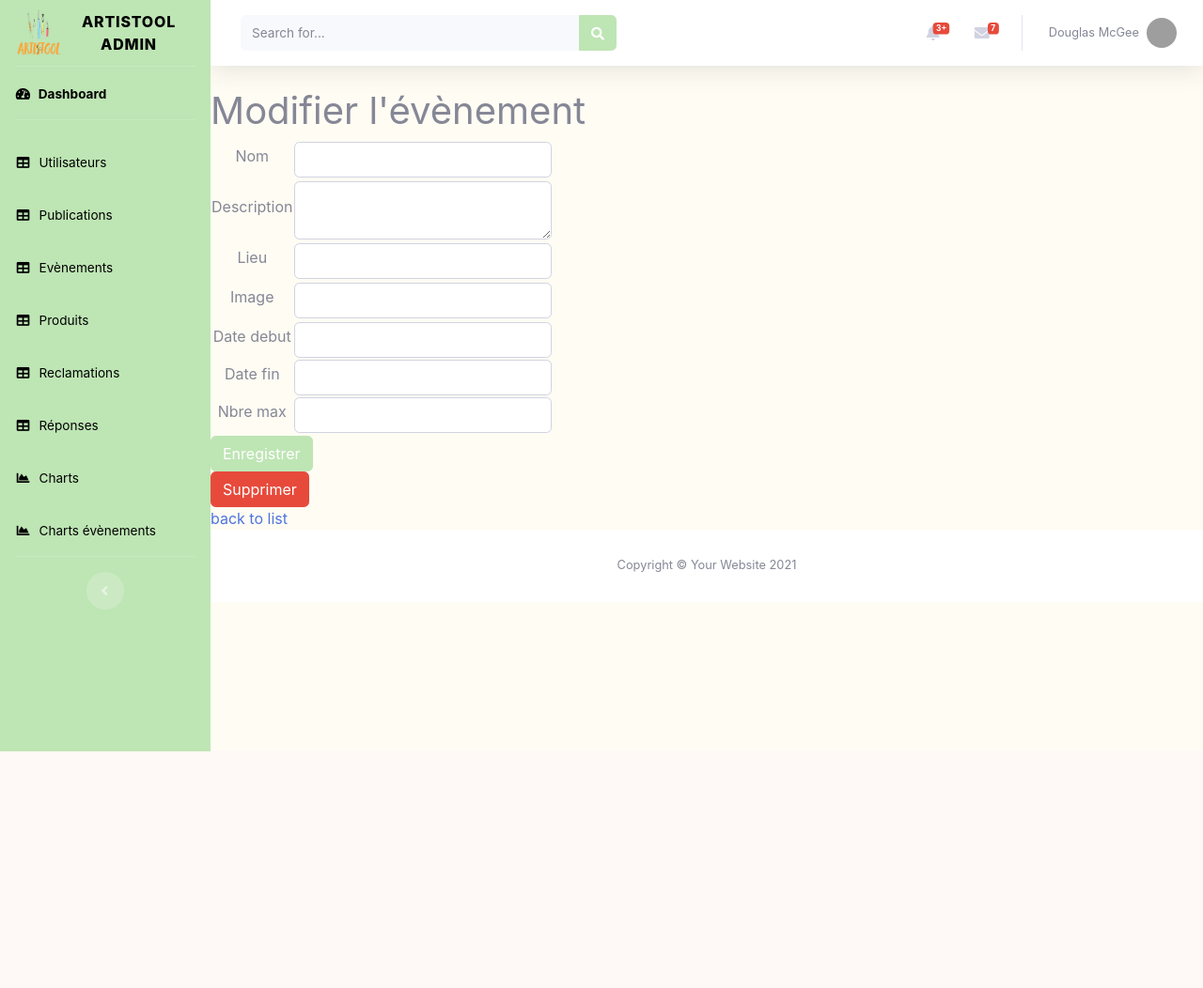
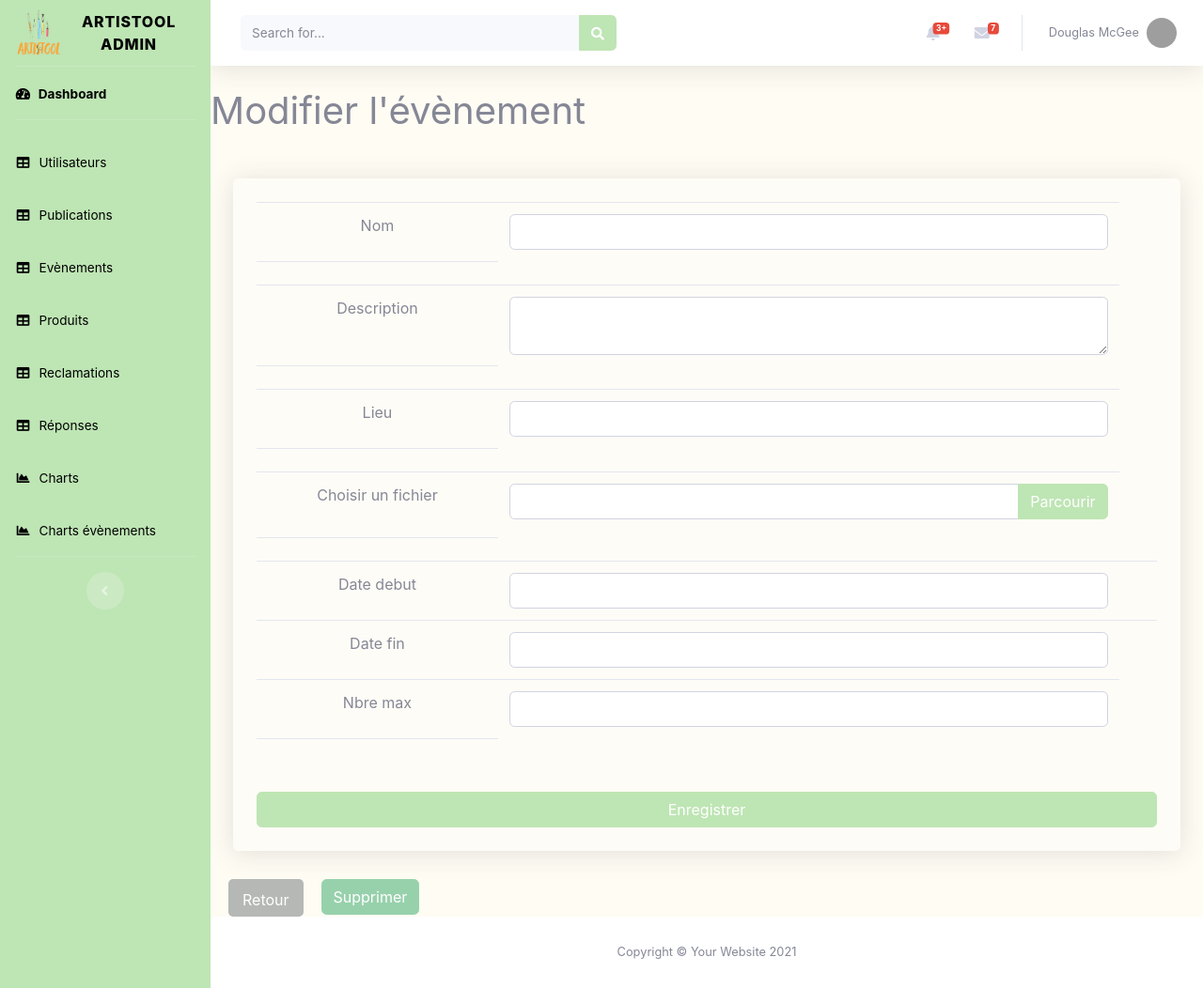
Before and after one commit to OnsFidha/pidev, a Symfony app: template templates/admin/editevent.html.twig in a window 1280 px wide. Shown: the whole page at 94% size. Before the commit the page ends 800 px from the top, so only its background shows below. Run offline with Twig, Linux system fonts and the light colour scheme; the template is opened without the code that fills it, so the values that code supplies are empty; form fields are guessed from the names that the template uses; some libraries are stand-ins or nearby versions; grey boxes are pictures that could not be loaded.

Commit message:
back styling and email editing

```diff
--- a/src/Form/EvenementType.php
+++ b/src/Form/EvenementType.php
@@ -42,7 +42,7 @@ class EvenementType extends AbstractType
 
             ->add('nbre_max',NumberType::class,['required'=>true,'label'=>'Nombre de participants maximale','attr' => ['class' => 'form-control'],])
             ->add('image', FileType::class, [
-                'label' => 'Image)',
+                'label' => 'Image',
                 // unmapped means that this field is not associated to any entity property
                 'mapped' => false,
                 // make it optional so you don't have to re-upload the PDF file
--- a/templates/admin/delete.html.twig
+++ b/templates/admin/delete.html.twig
@@ -1,4 +1,19 @@
 <form method="post" action="{{ path('admindeleteevent', {'id': event.id}) }}" onsubmit="return confirm('Êtes-vous sûr de vouloir supprimer cet évènement?');">
     <input type="hidden" name="_token" value="{{ csrf_token('delete' ~ event.id) }}">
-    <button class="btn btn-danger">Supprimer</button>
+   <button class="btn custom-btn-danger">
+    <i class="bi bi-trash"></i> Supprimer
+</button>
+<style>
+.custom-btn-danger {
+        background-color: #97d1ac;
+        color: #ffffff;
+        border-color: #97d1ac;
+    }
+
+.custom-btn-danger:hover {
+        background-color: #90d6a9;
+        color: #ffffff;
+        border-color: #90d6a9;
+    }
+</style>
 </form>
--- a/templates/admin/editevent.html.twig
+++ b/templates/admin/editevent.html.twig
@@ -4,12 +4,51 @@
 
 {% block body %}
     <h1>Modifier l'évènement</h1>
-    <div class="button-group">
+
     {{ include('admin/formevent.html.twig', {'button_label': 'Update'}) }}
+   <div class="custom-container">
+   <a href="{{ path('app_admin') }}" class="custom-btn">
+        <i class="bi bi-arrow-left"></i> Retour
+    </a>
+   <div class="btn1">
     {{ include('admin/delete.html.twig') }}
     </div>
 
-    <a href="{{ path('app_admin') }}">back to list</a>
+</div>
+<style>
+
+.custom-btn {
+    /* Add your custom styling here */
+    background-color: #b6b8b6;
+    color: #fff;
+    padding: 10px 15px;
+    text-decoration: none;
+    border-radius: 5px;
+    transition: background-color 0.3s;
+    height:40px;
+    margin-left:19px;
+
+}
+
+.custom-btn:hover {
+    background-color:#9e9e9e;
+    text-decoration: none;
+    color: #fff;
+}
+
+.custom-container {
+    display: flex;
+    margin-top:30px;
+    align-items:left;
+    /* Add any additional styling as needed */
+}
+.btn1{
+    margin-left:19px;
+    margin-right:20px;
+
+
+}
+</style>
 
 
 {% endblock %}
--- a/templates/admin/formevent.html.twig
+++ b/templates/admin/formevent.html.twig
@@ -1,66 +1,74 @@
 <link rel="stylesheet" href="https://unpkg.com/leaflet@1.9.4/dist/leaflet.css" integrity="sha256-p4NxAoJBhIIN+hmNHrzRCf9tD/miZyoHS5obTRR9BMY=" crossorigin="" />
 <script src="https://unpkg.com/leaflet@1.9.4/dist/leaflet.js" integrity="sha256-20nQCchB9co0qIjJZRGuk2/Z9VM+kNiyxNV1lvTlZBo=" crossorigin=""></script>
+
 {{ form_start(form, {'attr': {'novalidate': 'novalidate'}}) }}
 
+<div class="container mt-5">
 
-<table class='text-center' >
+
+    <div class="card p-4 shadow">
+        <table class="table text-center">
             <tr>
                 <td>{{ form_label(form.nom) }}</td>
-        <td>{{ form_widget(form.nom, {'attr': {'class': 'form-control'}}) }} </td>
+                <td>{{ form_widget(form.nom, {'attr': {'class': 'form-control'}}) }}</td>
             </tr>
-    <tr >
-        <td >{{ form_errors(form.nom,  {'attr': {'class': 'form-error'}}) }}</td>
+            <tr>
+                <td>{{ form_errors(form.nom, {'attr': {'class': 'form-error'}}) }}</td>
             </tr>
             <tr>
                 <td>{{ form_label(form.description) }}</td>
-        <td>{{ form_widget(form.description, {'attr': {'class': 'form-control'}}) }}  </td>
+                <td>{{ form_widget(form.description, {'attr': {'class': 'form-control'}}) }}</td>
             </tr>
             <tr>
-        <td>{{ form_errors(form.description ) }}</td>
+                <td>{{ form_errors(form.description) }}</td>
             </tr>
             <tr>
                 <td>{{ form_label(form.lieu) }}</td>
                 <td>{{ form_widget(form.lieu) }}</td>
             </tr>
-    <tr>  <div class="error-message">
-        <td >{{ form_errors(form.lieu, {'attr': {'class': 'form-error'}}) }}</td></div>
+            <tr>
+                <td>{{ form_errors(form.lieu, {'attr': {'class': 'form-error'}}) }}</td>
             </tr>
            <tr>
-        <td>{{ form_label(form.image) }}</td>
-        <td>{{ form_widget(form.image, {'attr': {'class': 'form-control'}}) }}</td>
+                <td>{{ form_label(form.image, 'Choisir un fichier') }}</td>
+                <td>
+                    <div class="input-group">
+                        {{ form_widget(form.image, {'attr': {'class': 'form-control', 'aria-describedby': 'file-upload'}}) }}
+                        <div class="input-group-append">
+                            <label for="{{ form.image.vars.id }}" class="btn btn-primary" id="file-upload">Parcourir</label>
+                        </div>
+                    </div>
+                </td>
             </tr>
             <tr>
-        <td>{{ form_errors(form.image ) }}</td>
+                <td>{{ form_errors(form.image) }}</td>
             </tr>
             <tr>
                 <td>{{ form_label(form.date_debut) }}</td>
-    <td>
-        {{ form_widget(form.date_debut, {'attr': {'class': 'form-control'}}) }}
-        {{ form_errors(form.date_debut) }}
-    </td>
+                <td>{{ form_widget(form.date_debut, {'attr': {'class': 'form-control'}}) }}</td>
+                <td>{{ form_errors(form.date_debut) }}</td>
             </tr>
-
             <tr>
                 <td>{{ form_label(form.date_fin) }}</td>
-    <td>
-        {{ form_widget(form.date_fin, {'attr': {'class': 'form-control'}}) }}
-        {{ form_errors(form.date_fin) }}
-    </td>
+                <td>{{ form_widget(form.date_fin, {'attr': {'class': 'form-control'}}) }}</td>
+                <td>{{ form_errors(form.date_fin) }}</td>
             </tr>
-
-
             <tr>
                 <td>{{ form_label(form.nbre_max) }}</td>
                 <td>{{ form_widget(form.nbre_max, {'attr': {'class': 'form-control'}}) }}</td>
             </tr>
-        <tr>  <div class="error-message">
-        <td >{{ form_errors(form.nbre_max, {'attr': {'class': 'form-error'}}) }}</td></div>
+            <tr>
+                <td>{{ form_errors(form.nbre_max, {'attr': {'class': 'form-error'}}) }}</td>
             </tr>
-
         </table>
 
-<button type="submit" class="btn btn-primary">Enregistrer</button>
+        <button type="submit" class="btn btn-primary mt-3">Enregistrer</button>
+
         {% if form_errors(form) %}
             {{ form_errors(form) }}
         {% endif %}
+    </div>
+</div>
+
+
 {{ form_end(form) }}
--- a/templates/admin/stats.html.twig
+++ b/templates/admin/stats.html.twig
@@ -77,7 +77,7 @@
         options: {
             title: {
                 display: true,
-                text: "Nombre de feedback par évènement",
+                text: "Nombre de feedbacks par évènement",
                 fontSize: 16,
                 fontColor: 'black'
             }
@@ -98,7 +98,7 @@
         options: {
             title: {
                 display: true,
-                text: "Nombre de participation par évènement",
+                text: "Nombre de participations par évènement",
                 fontSize: 16,
                 fontColor: 'black'
             }
--- a/templates/baseBack.html.twig
+++ b/templates/baseBack.html.twig
@@ -9,11 +9,13 @@
     <meta name="description" content="">
     <meta name="author" content="">
 
+
     <title>{% block title %}Artistool - Dashboard{% endblock %}</title>
 
     <!-- Custom fonts for this template-->
 
     {% block css%}
+
     <link href="{{asset('vendor/fontawesome-free/css/all.min.css')}}" rel="stylesheet" type="text/css">
     <link
         href="{{asset('https://fonts.googleapis.com/css?family=Nunito:200,200i,300,300i,400,400i,600,600i,700,700i,800,800i,900,900i')}}"
```
Also changed, not shown: src/Controller/ParticipController.php (+12 -7 lines), templates/admin/addevent.html.twig (+6 -1 lines), templates/admin/editfeedback.html.twig (+20 -5 lines), public/uploads/images/65e43c49034b2.png (added), public/uploads/images/65e449e7c9acd.png (added), public/uploads/images/65e44a8cee0ff.png (added). Lines whose indentation alone changed are shown as unchanged.
